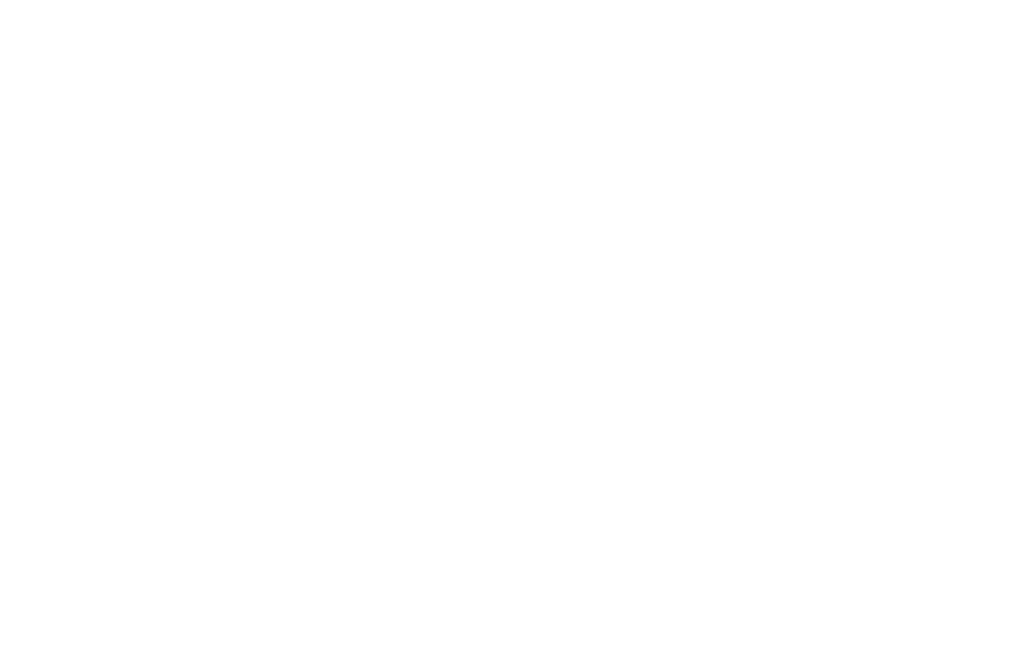
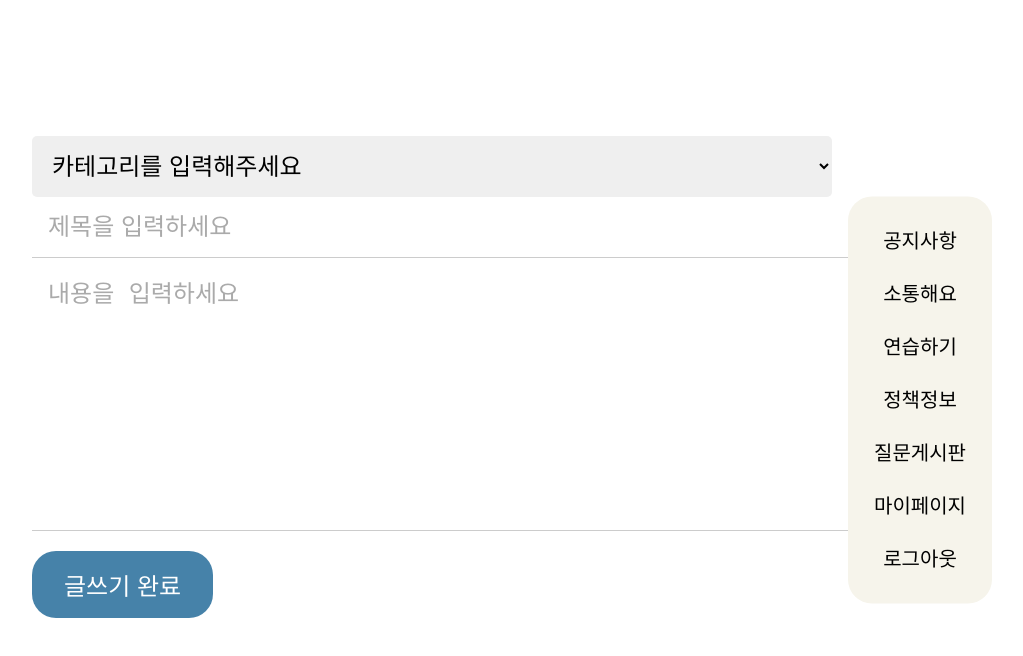
Before and after one commit to Like-Lion-NSU/Elementary_School, a React (Create React App) app in the folder FE/elementary_school_react/: page /write in a window 1280 px wide. Before the commit this address had no page. Shown: the top 656 px of the page, without its empty margins (208-1231 px from the left). Built offline with nearby package versions, Linux system fonts and the light colour scheme.

Commit message:
[Feat]add write page

```diff
--- a/FE/elementary_school_react/src/App.js
+++ b/FE/elementary_school_react/src/App.js
@@ -6,10 +6,9 @@
 import Main from "./main/main";
 import Question from "./question/question";
 import Mypage from "./mypage/mypage";
-import Community from "./community/community";
 import PracticeType from "./kiosk/practiceType";
-import MainPage from './main/main';
 import Sidebar from './sidebar/sidebar';
+import Write from './write/write';
 
 function App() {
   return (
@@ -21,10 +20,9 @@
         <Route path="/main" element={<Main />} />
         <Route path="/question" element={<Question />} />
         <Route path="/mypage" element={<Mypage />} />
-        <Route path="/community" element={<Community />} />
         <Route path="/practiceType" element={<PracticeType />} />
-        <Route path="/main" element={<MainPage />} />
         <Route path="/sidebar" element={<Sidebar />} />
+        <Route path="/write" element={<Write />} />
       </Routes>
     </>
   );
--- a/FE/elementary_school_react/src/css/sidebar.css
+++ b/FE/elementary_school_react/src/css/sidebar.css
@@ -1,8 +1,8 @@
 .sidebar {
     background-color: #f6f4eb;
-    padding: 2vh;
+    padding: 1vh;
     border-radius: 3vh;
-    width: 12vh;
+    width: 16vh;
     position: fixed;
     top: 50vh;
     right: 10vh;
--- /dev/null
+++ b/FE/elementary_school_react/src/css/write.css
@@ -0,0 +1,49 @@
+body {
+    margin: 0;
+    padding: 0;
+}
+
+.write-container {
+    max-width: 100vh;
+    margin: 0 auto;
+    margin-top: 15vh;
+    padding: 2vh;
+}
+
+.write-input {
+    width: 100%;
+    padding: 2vh;
+    border: none;
+    border-radius: 5px;
+    /* margin-bottom: 2vh;  */
+    font-size: 3vh;
+    outline: none;
+}
+
+.write-content {
+    width: 100%;
+    padding: 2vh;
+    border: none;
+    margin-bottom: 2vh;
+    font-size: 3vh;
+    resize: none;
+    min-height: 30vh;
+    outline: none;
+    border-top: 1px solid #ccc;
+    border-bottom: 1px solid #ccc;
+}
+
+.write-button {
+    padding: 2vh 4vh;
+    background-color: #4682A9;
+    color: #fff;
+    border: none;
+    border-radius: 3vh;
+    cursor: pointer;
+    font-size: 3vh;
+}
+
+.write-input::placeholder,
+.write-content::placeholder {
+    color: #aaa;
+}
--- a/FE/elementary_school_react/src/main/main.js
+++ b/FE/elementary_school_react/src/main/main.js
@@ -3,7 +3,7 @@
 import '../css/main.css';
 import Sidebar from '../sidebar/sidebar';
 
-const MainPage = () => {
+const Main = () => {
   return (
     <div className="main-page" id="mainE-container">
       <Sidebar />
@@ -20,7 +20,7 @@
           </Link>
         </div>
         <div className="main-buttons">
-          <Link to="#" className="mainE-button">
+          <Link to="/practiceType" className="mainE-button">
             <span role="img" aria-label="practice">📱</span>
             <div className='mainE-role'>연습하기</div>
           </Link>
@@ -34,4 +34,4 @@
   );
 };
 
-export default MainPage;
+export default Main;
--- /dev/null
+++ b/FE/elementary_school_react/src/write/write.js
@@ -0,0 +1,48 @@
+import React from 'react';
+import { Link } from 'react-router-dom';
+import '../css/write.css';
+import Sidebar from '../sidebar/sidebar';
+
+const Write = () => {
+    const handleSubmit = (event) => {
+    event.preventDefault(); // 아직 버튼 클릭 시 동작을 안 합니다.
+};
+
+    return (
+    <div className="write-container">
+        <Sidebar />
+        <form onSubmit={handleSubmit}>
+        <div>
+        <label htmlFor="category"></label>
+        <select id="write-category" name="write-category" className="write-input">
+            <option value="">카테고리를 입력해주세요</option>
+            <option value="소통해요">소통해요</option>
+            <option value="질문해요">질문해요</option>
+        </select>
+        </div>
+        <div>
+        <input
+            type="text"
+            id="write-title"
+            name="write-title"
+            className="write-input"
+            placeholder="제목을 입력하세요"
+            required
+        />
+        </div>
+        <div>
+        <textarea
+            id="write-E-content"
+            name="write-E-content"
+            className="write-content"
+            placeholder="내용을 입력하세요"
+            required
+        />
+        </div>
+        <button type="write-E-submit" className="write-button">글쓰기 완료</button>
+    </form>
+    </div>
+);
+};
+
+export default Write;
```
Also changed, not shown: FE/elementary_school_react/src/community/community.js (deleted).
